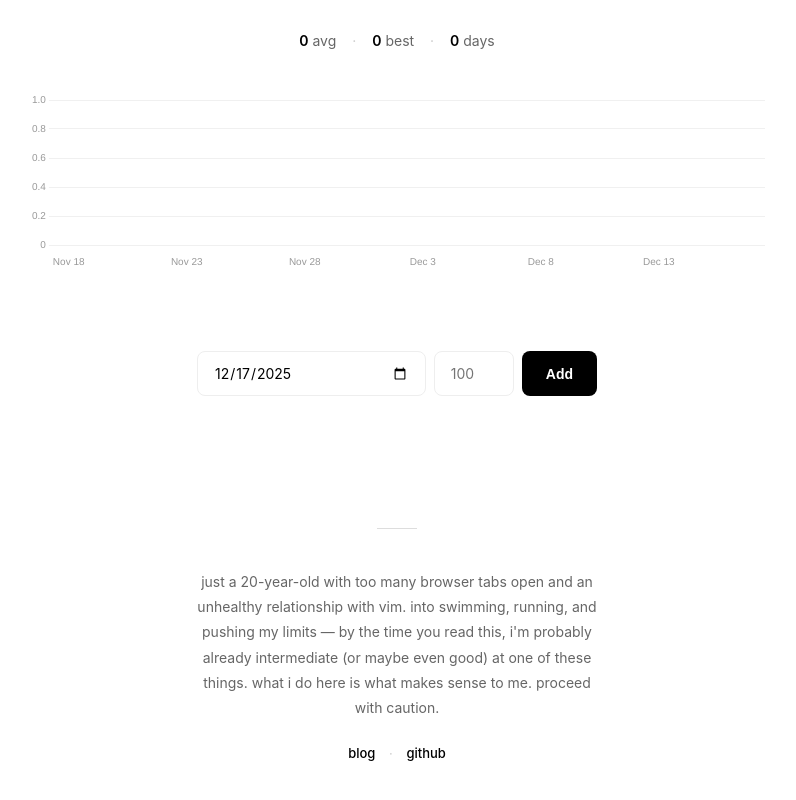
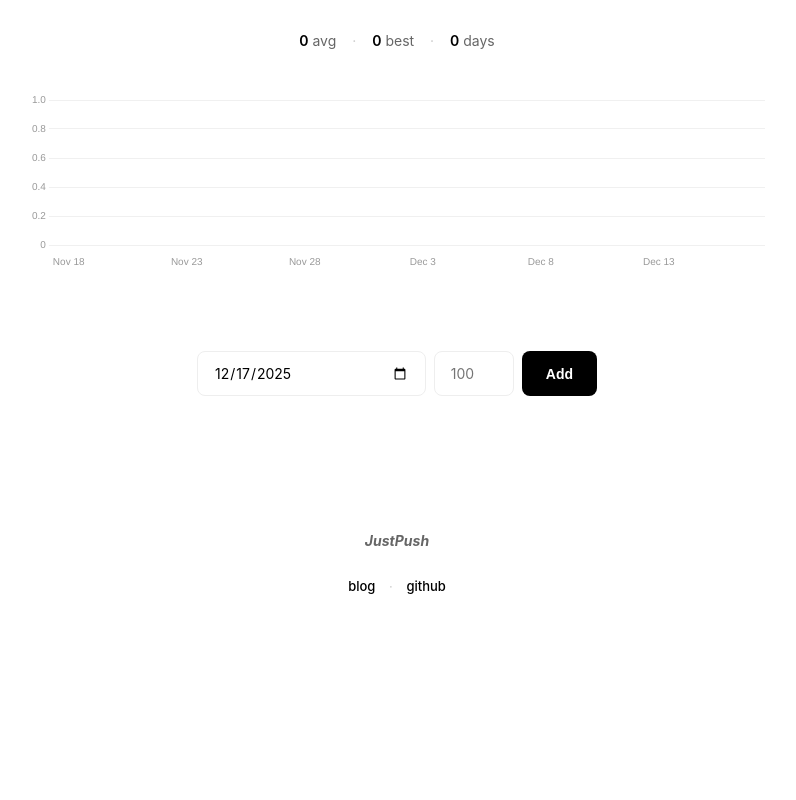
Before and after one commit to Armaan-zsh/justpush, a plain HTML site: page index.html in a window 1280 px wide. Shown: the part 412-1212 px from the top of the page, without its empty margins (243-1039 px from the left). After the commit the page ends 1089 px from the top, so only its background shows below. Drawn offline with nearby package versions, Linux system fonts and the light colour scheme.

Commit message:
Initial bs

```diff
--- a/index.html
+++ b/index.html
@@ -59,12 +59,8 @@
             </table>
             <!-- About -->
             <section class="about-section">
-                <div class="about-divider"></div>
                 <p class="about-text">
-                    just a 20-year-old with too many browser tabs open and an unhealthy relationship with vim.
-                    into swimming, running, and pushing my limits — by the time you read this,
-                    i'm probably already intermediate (or maybe even good) at one of these things.
-                    what i do here is what makes sense to me. proceed with caution.
+                    <strong><em>JustPush</em></strong>
                 </p>
                 <div class="about-links">
                     <a href="https://armaan-zsh.github.io/razbill/" target="_blank">blog</a>
```
